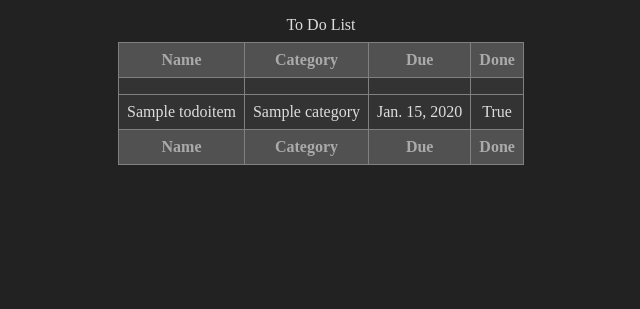
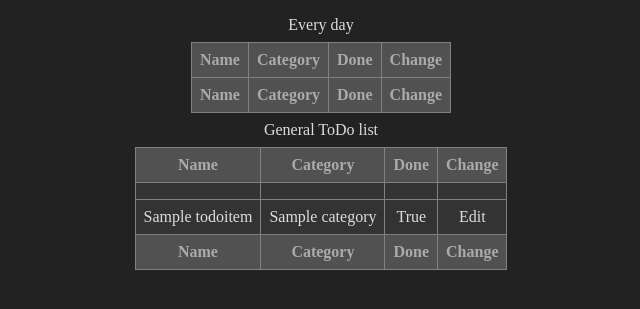
Before and after one commit to SzymonPucher/Orgsistant, a Django app: page /organizer/ in a window 1280 px wide. Shown: the top 309 px of the page, without its empty margins (319-959 px from the left). Run offline with Django 3.2, Linux system fonts and the light colour scheme; tables that the repository leaves empty hold one stand-in row (values such as "Sample post"); lists and menus that the app fills with data are empty.

Commit message:
Splitting and formatting tables

```diff
--- a/organizer/models.py
+++ b/organizer/models.py
@@ -1,5 +1,5 @@
 from django.db import models
-
+import datetime
 # Create your models here.
 
 
@@ -28,7 +28,7 @@
     done = models.BooleanField(default=False)
 
     class Meta:
-        ordering = ('category__name', 'name')
+        ordering = ('-done', 'category__name', 'name')
 
     def __str__(self):
         if self.done:
@@ -38,8 +38,20 @@
     def change_status(self):
         if self.done:
             self.done = False
+            if self.category.name == 'Codzienne':
+                self.due = None
         else:
             self.done = True
+            if self.category.name == 'Codzienne':
+                self.due = datetime.datetime.today()
+        self.save()
+
+    def how_soon(self):
+        if self.due is not None:
+            for i in range(3):
+                if self.due - datetime.datetime.today().date() == datetime.timedelta(i):
+                    return 'soon' + str(i)
+            return 'is_due'
 
 
 class PomodoroSession(models.Model):
--- a/organizer/templates/organizer/index.html
+++ b/organizer/templates/organizer/index.html
@@ -2,13 +2,13 @@
 <link rel="stylesheet" type="text/css" href="{% static 'budget/table.css' %}">
 
 <table data-table-theme="dark zebra">
-    <caption>To Do List</caption>
+    <caption>Every day</caption>
     <thead>
     <tr>
         <th>Name</th>
         <th>Category</th>
-        <th>Due</th>
         <th>Done</th>
+        <th>Change</th>
     </tr>
     </thead>
     <tbody>
@@ -16,17 +16,8 @@
         <tr>
             <td>{{ t.name }}</td>
             <td>{{ t.category }}</td>
-            <td>{{ t.due }}</td>
-            <td>{{ t.done }}</td>
-        </tr>
-    {% endfor %}
-    <tr><td></td><td></td><td></td><td></td></tr>
-    {% for t in todo %}
-        <tr>
-            <td>{{ t.name }}</td>
-            <td>{{ t.category }}</td>
-            <td>{{ t.due }}</td>
-            <td>{{ t.done }}</td>
+            <td><a href="{% url 'oindex' t.id %}">{{ t.done }}</a></td>
+            <td><a href="/../../admin/organizer/todoitem/{{ t.id }}/change/">Edit</a></td>
         </tr>
     {% endfor %}
     </tbody>
@@ -34,8 +25,46 @@
     <tr>
         <th>Name</th>
         <th>Category</th>
-        <th>Due</th>
         <th>Done</th>
+        <th>Change</th>
     </tr>
     </tfoot>
 </table>
+<table data-table-theme="dark zebra">
+    <caption>General ToDo list</caption>
+    <thead>
+    <tr>
+        <th>Name</th>
+        <th>Category</th>
+        <th>Done</th>
+        <th>Change</th>
+    </tr>
+    </thead>
+    <tbody>
+    {% for t in todo %}
+        <tr class="{{ t.how_soon }}">
+            <td>{{ t.name }}</td>
+            <td>{{ t.category }}</td>
+            <td><a href="{% url 'oindex' t.id %}">{{ t.done }}</a></td>
+            <td><a href="/../../admin/organizer/todoitem/{{ t.id }}/change/">Edit</a></td>
+        </tr>
+    {% endfor %}
+    <tr><td></td><td></td><td></td><td></td></tr>
+    {% for t in todo_done %}
+        <tr>
+            <td>{{ t.name }}</td>
+            <td>{{ t.category }}</td>
+            <td><a href="{% url 'oindex' t.id %}">{{ t.done }}</a></td>
+            <td><a href="/../../admin/organizer/todoitem/{{ t.id }}/change/">Edit</a></td>
+        </tr>
+    {% endfor %}
+    </tbody>
+    <tfoot>
+    <tr>
+        <th>Name</th>
+        <th>Category</th>
+        <th>Done</th>
+        <th>Change</th>
+    </tr>
+    </tfoot>
+</table>
--- a/organizer/urls.py
+++ b/organizer/urls.py
@@ -4,4 +4,5 @@
 
 urlpatterns = [
     path('', views.index, name='oindex'),
+    path('<int:id>/', views.index, name='oindex'),
 ]
--- a/organizer/views.py
+++ b/organizer/views.py
@@ -1,9 +1,21 @@
-from django.shortcuts import render
+from django.shortcuts import render, get_object_or_404
 from .models import Category, PomodoroSession, ToDoItem
+import datetime
+
 
 # Create your views here.
-def index(request):
-    todos = ToDoItem.objects.exclude(category__name='Codzienne')
-    every_day = ToDoItem.objects.filter(category__name='Codzienne')
-    context = {'todo': todos, 'ed': every_day}
+def index(request, id=-1):
+    try:
+        item = get_object_or_404(ToDoItem, pk=id)  # get ToDoItem with given id
+        item.change_status()
+    except:
+        print('')
+    todos_done = ToDoItem.objects.exclude(category__name='Codzienne').exclude(done=False)
+    todos = ToDoItem.objects.exclude(category__name='Codzienne').exclude(done=True)
+    every_day_done = ToDoItem.objects.filter(category__name='Codzienne')
+    for item in every_day_done:
+        if item.due is not None and item.due < datetime.datetime.today().date() and item.done is True:
+            item.done = False
+            item.save()
+    context = {'todo': todos, 'ed': every_day_done, 'todo_done': todos_done}
     return render(request, 'organizer/index.html', context)
```
